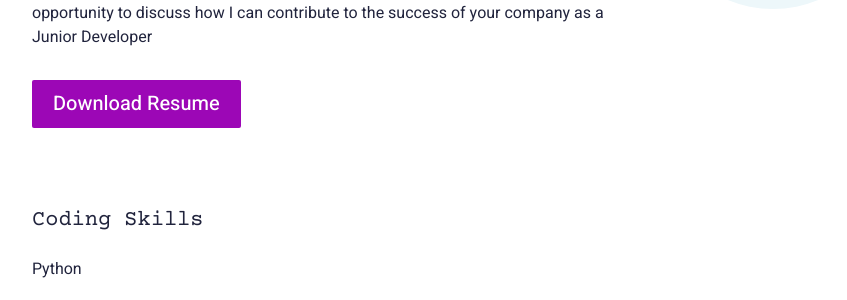
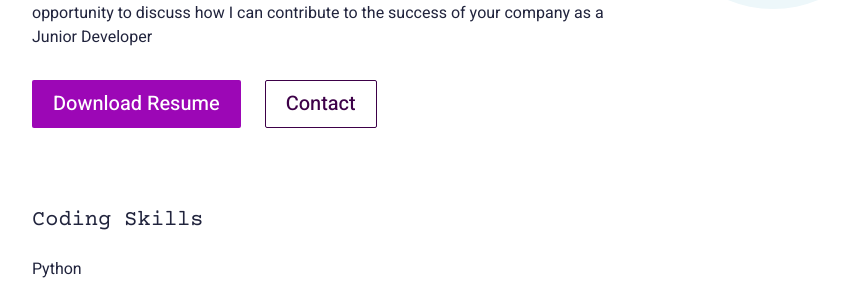
Before and after one commit to EddieKenya/resume, a Django app: page / in a window 1280 px wide. Shown: the part 557-857 px from the top of the page, without its empty margins (175-1022 px from the left). Run offline with Django 4.2, Linux system fonts and the light colour scheme; data comes from the database, SQL or seed files in the repository; some libraries are stand-ins or nearby versions.

Commit message:
contact updates

```diff
--- a/templates/index.html
+++ b/templates/index.html
@@ -95,10 +95,11 @@
                         class="btn btnPrimary"
                         download>Download Resume</a
                       >
+
                     </div>
-                    <!-- <div class="col-auto">
-                      <a href="{% url 'contact' %}" class="btn btnOutline">Contact</a>
-                    </div> -->
+                    <div class="col-auto">
+                      <a href="mailto:edwinmakhanu630@gmail.com" class="btn btnOutline">Contact</a>
+                    </div>
                   </div>
                 </div>
               </div>
```
